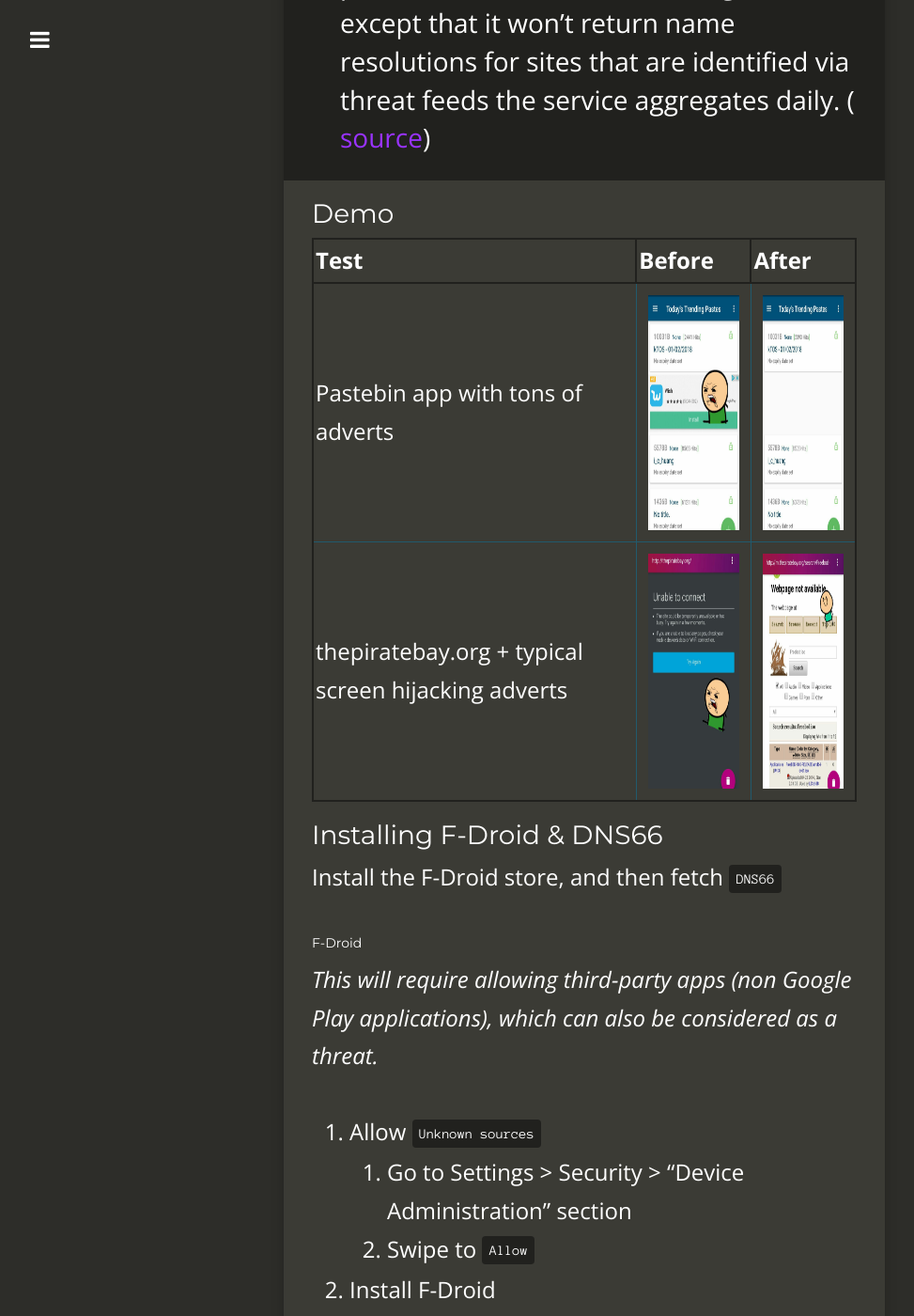
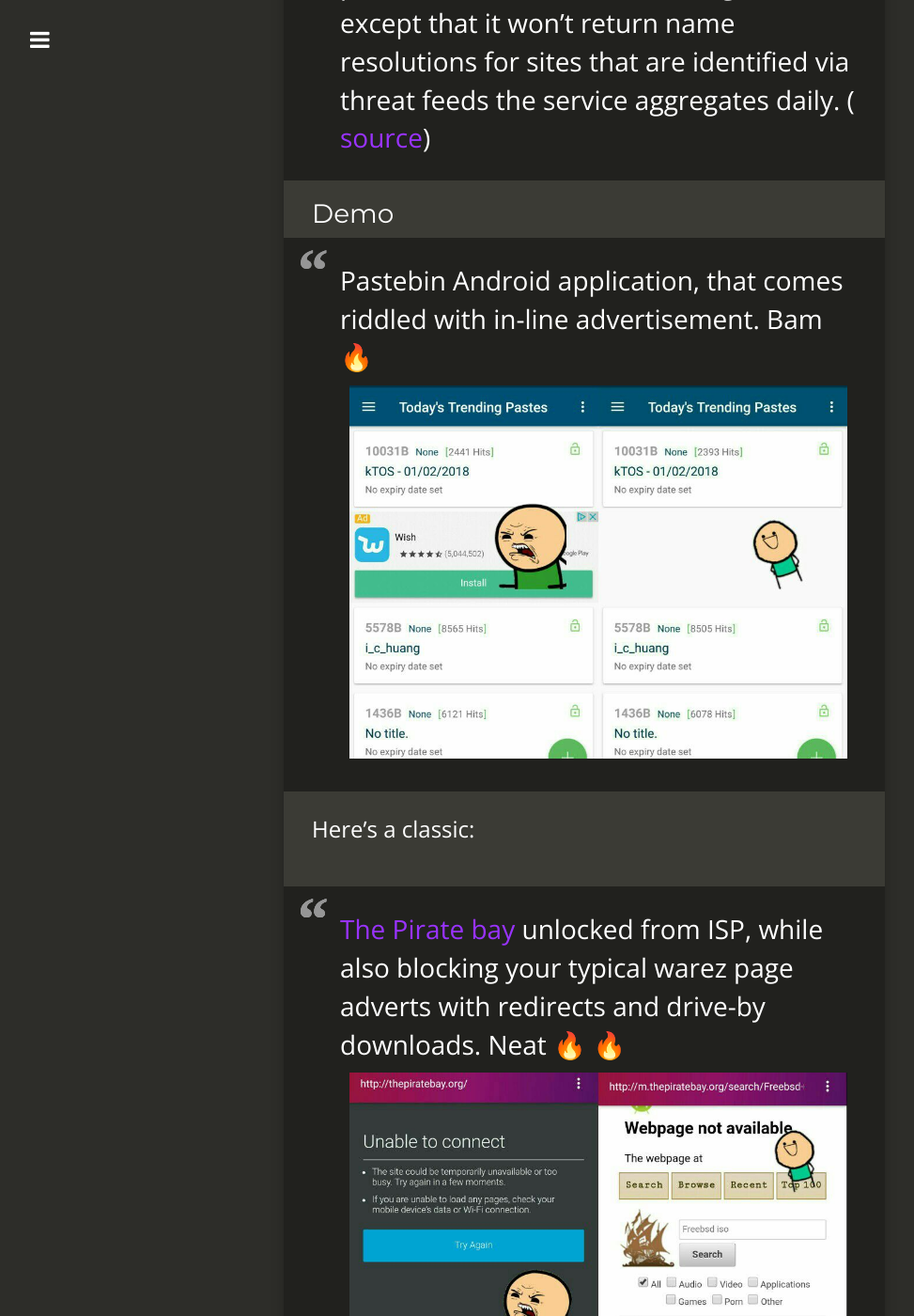
Before and after one commit to khast3x/khast3x.github.io, a Jekyll site: the page built from _posts/2018-02-05-Android-Quad9.md, in a window 1280 px wide and 1400 px high, scrolled down 1383 px. Shown: the whole window at 94% size, without its empty margins (18-991 px from the left). Built offline with Jekyll 4.4.1, drawn with Linux system fonts in a browser that asks for light colours; nearby versions of some CDN libraries; emoji names are drawn with the system emoji font.

Commit message:
Added lined images

```diff
--- a/_posts/2018-02-05-Android-Quad9.md
+++ b/_posts/2018-02-05-Android-Quad9.md
@@ -26,15 +26,11 @@
 ### Demo
 
 
-<div class="datatable-begin"></div>
+> Pastebin Android application, that comes riddled with in-line advertisement. Bam :fire: ![pastebin](https://github.com/khast3x/khast3x.github.io/blob/master/assets/demo/pastebin_all.jpg?raw=true)
 
-| Test  |  Before     |  After
-------- | -------------------------------------
-Pastebin app with tons of adverts | <img src="https://raw.githubusercontent.com/khast3x/khast3x.github.io/master/assets/demo/pastebin_no_vpn.jpg" width="170" height="270" />  | <img src="https://raw.githubusercontent.com/khast3x/khast3x.github.io/master/assets/demo/pastebin_vpn.jpg" width="170" height="270" />
-thepiratebay.org + typical screen hijacking adverts | <img src="https://raw.githubusercontent.com/khast3x/khast3x.github.io/master/assets/demo/tpb_no_vpn.jpg" width="170" height="270" /> | <img src="https://raw.githubusercontent.com/khast3x/khast3x.github.io/master/assets/demo/tpb_vpn.jpg" width="170" height="270" />
+Here's a classic:
 
-
-<div class="datatable-end"></div>
+> [The Pirate bay](thepiratebay.org) unlocked from ISP, while also blocking your typical warez page adverts with redirects and drive-by downloads. Neat :fire: :fire: ![tpb](https://github.com/khast3x/khast3x.github.io/blob/master/assets/demo/tpb_all.jpg?raw=true)
 
 
 
```
